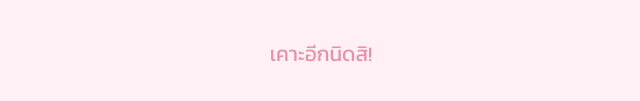
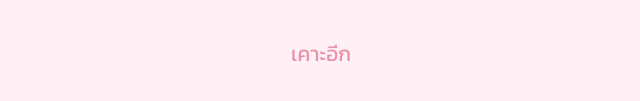
Before and after one commit to Raptor-dmc/flower, a plain HTML site: page index.html in a window 1280 px wide. Both pictures are taken after a click on the element 640 px from the left and 364 px from the top of the page. Shown: the part 427-528 px from the top of the page, 319-959 px from the left. Drawn offline with Linux system fonts and the light colour scheme.

Commit message:
Update index.html

```diff
--- a/index.html
+++ b/index.html
@@ -283,7 +283,7 @@
             </div>
         </div>
 
-        <div class="hint" id="hint">ลองเคาะกล่องดูสิ!</div>
+        <div class="hint" id="hint">ลองเคาะกล่องดูครับ</div>
 
         <div class="content" id="content">
 
@@ -363,7 +363,7 @@
                 box.classList.remove('shake');
                 void box.offsetWidth;
                 box.classList.add('shake');
-                hint.innerText = tapCount === 1 ? 'เคาะอีกนิดสิ!' : 'ใกล้จะเปิดแล้ว!';
+                hint.innerText = tapCount === 1 ? 'เคาะอีก' : 'ใกล้ล่ะ!';
             } else if (tapCount === 3) {
                 box.style.display = 'none';
                 hint.style.display = 'none';
```
